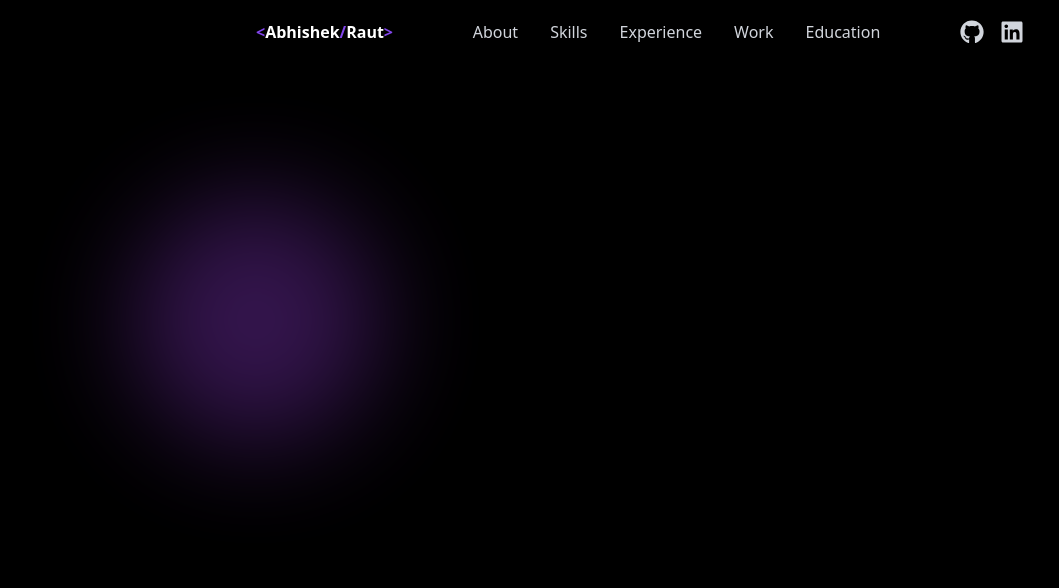
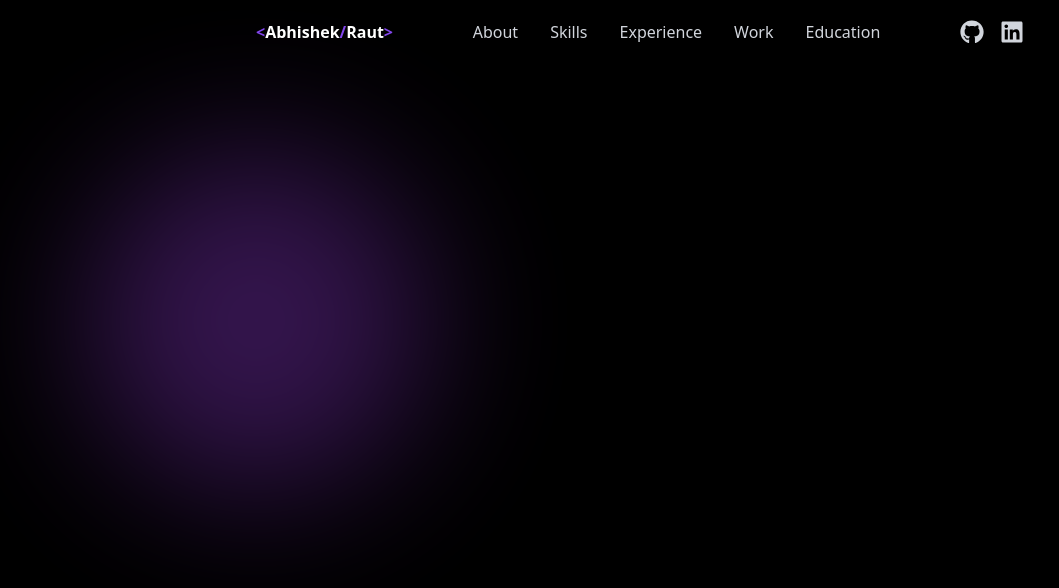
Before and after one commit to raut-abhishek/Portfolio_WebApp, a React (Vite) app: page / in a window 1280 px wide. Shown: the top 588 px of the page, without its empty margins (0-1059 px from the left). Built offline with nearby package versions, Linux system fonts and the light colour scheme.

Commit message:
BlurBob issue fixed

```diff
--- a/src/index.css
+++ b/src/index.css
@@ -1,7 +1,7 @@
 @import "tailwindcss";
 body{
     min-height: 100vh;
-    background: linear-gradient(135deg, #020024 0%, #001933 40%, #000d1a 100%);
+    /* background: linear-gradient(135deg, #020024 0%, #001933 40%, #000d1a 100%); */
 }
 
 
@@ -15,7 +15,7 @@ body{
 
 @theme {
   /* animation utility */
-  --animate-blob: blob 10s infinite;
+  --animate-blob: blob 15s infinite;
 
   /* custom gradient */
   --background-skills-gradient:
```
